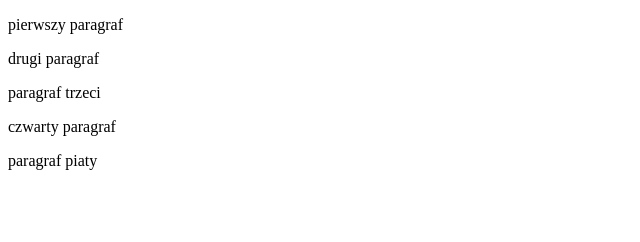
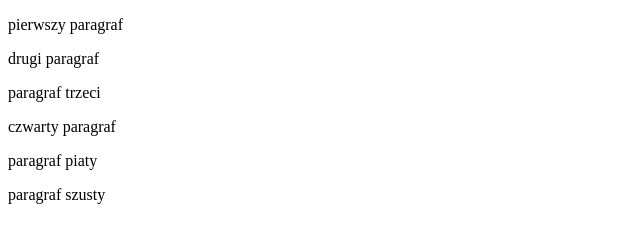
Before and after one commit to Yevhenii13/yevhenii13.github.io, a plain HTML site: page index.html in a window 1280 px wide. Shown: the whole page, without its empty margins (0-640 px from the left). Drawn offline with Linux system fonts and the light colour scheme.

Commit message:
paragraf szusty

```diff
--- a/index.html
+++ b/index.html
@@ -12,5 +12,6 @@
     <p>paragraf trzeci</p>
     <p>czwarty paragraf</p>
     <p>paragraf piaty</p>
+    <p>paragraf szusty</p>
 </body>
 </html>
```
